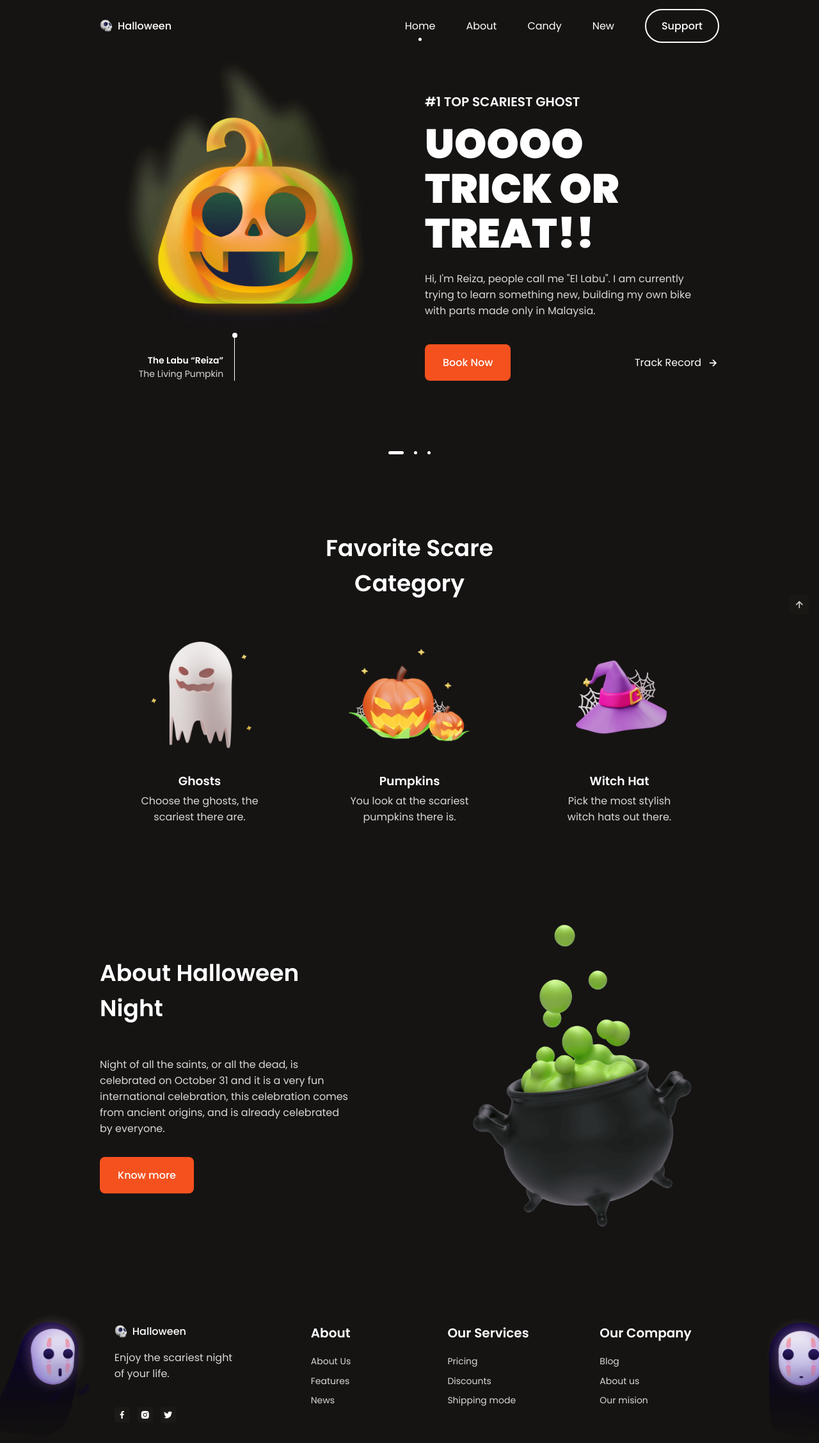
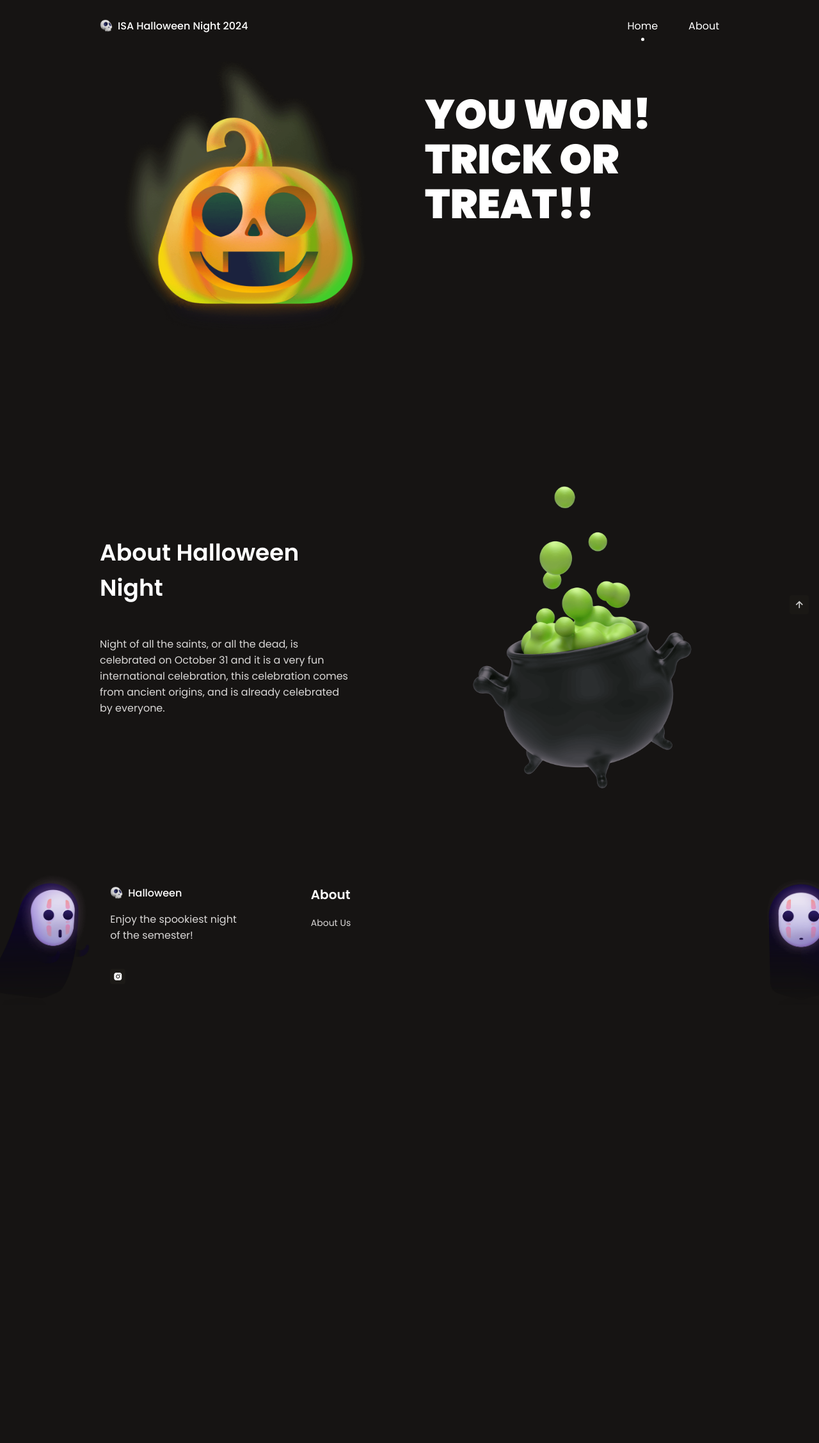
Before and after one commit to AniTang99/AniTang99.github.io, a website: page index.html in a window 1280 px wide. Shown: the whole page at 64% size. After the commit the page ends 1570 px from the top, so only its background shows below. Drawn offline with nearby package versions, Linux system fonts and the light colour scheme.

Commit message:
Updated the website

```diff
--- a/index.html
+++ b/index.html
@@ -35,7 +35,7 @@
                         alt=""
                         class="nav__logo-img"
                     />
-                    Halloween
+                    ISA Halloween Night 2024
                 </a>
 
                 <div class="nav__menu" id="nav-menu">
@@ -50,7 +50,7 @@
                             <a href="#about" class="nav__link">About</a>
                         </li>
 
-                        <li class="nav__item">
+                        <!-- <li class="nav__item">
                             <a href="#trick" class="nav__link">Candy</a>
                         </li>
 
@@ -58,7 +58,7 @@
                             <a href="#new" class="nav__link">New</a>
                         </li>
 
-                        <a href="#" class="button button--ghost">Support</a>
+                        <a href="#" class="button button--ghost">Support</a> -->
                     </ul>
 
                     <div class="nav__close" id="nav-close">
@@ -88,35 +88,35 @@
                                         alt=""
                                         class="home__img"
                                     />
-                                    <div class="home__indicator"></div>
+                                    <!-- <div class="home__indicator"></div> -->
 
-                                    <div class="home__details-img">
+                                    <!-- <div class="home__details-img">
                                         <h4 class="home__details-title">
                                             The Labu “Reiza”
                                         </h4>
                                         <span class="home__details-subtitle"
                                             >The Living Pumpkin</span
                                         >
-                                    </div>
+                                    </div> -->
                                 </div>
 
                                 <div class="home__data">
-                                    <h3 class="home__subtitle">
+                                    <!-- <h3 class="home__subtitle">
                                         #1 Top Scariest Ghost
-                                    </h3>
+                                    </h3> -->
                                     <h1 class="home__title">
-                                        UOOOO <br />
+                                        YOU WON! <br />
                                         TRICK OR <br />
                                         TREAT!!
                                     </h1>
-                                    <p class="home__description">
+                                    <!-- <p class="home__description">
                                         Hi, I'm Reiza, people call me "El Labu".
                                         I am currently trying to learn something
                                         new, building my own bike with parts
                                         made only in Malaysia.
-                                    </p>
+                                    </p> -->
 
-                                    <div class="home__buttons">
+                                    <!-- <div class="home__buttons">
                                         <a href="#" class="button">Book Now</a>
                                         <a
                                             href="#"
@@ -126,13 +126,13 @@
                                                 class="bx bx-right-arrow-alt button__icon"
                                             ></i
                                         ></a>
-                                    </div>
+                                    </div> -->
                                 </div>
                             </div>
                         </section>
 
                         <!-- HOME SLIDER 2 -->
-                        <section class="swiper-slide">
+                        <!-- <section class="swiper-slide">
                             <div class="home__content grid">
                                 <div class="home__group">
                                     <img
@@ -181,10 +181,10 @@
                                     </div>
                                 </div>
                             </div>
-                        </section>
+                        </section> -->
 
                         <!-- HOME SLIDER 3 -->
-                        <section class="swiper-slide">
+                        <!-- <section class="swiper-slide">
                             <div class="home__content grid">
                                 <div class="home__group">
                                     <img
@@ -234,14 +234,14 @@
                                     </div>
                                 </div>
                             </div>
-                        </section>
+                        </section> -->
                     </div>
                     <div class="swiper-pagination"></div>
                 </div>
             </section>
 
             <!--==================== CATEGORY ====================-->
-            <section class="section category">
+            <!-- <section class="section category">
                 <h2 class="section__title">
                     Favorite Scare <br />
                     Category
@@ -284,7 +284,7 @@
                         </p>
                     </div>
                 </div>
-            </section>
+            </section> -->
 
             <!--==================== ABOUT ====================-->
             <section class="section about" id="about">
@@ -301,7 +301,7 @@
                             from ancient origins, and is already celebrated by
                             everyone.
                         </p>
-                        <a href="#" class="button">Know more</a>
+                        <!-- <a href="#" class="button">Know more</a> -->
                     </div>
 
                     <img
@@ -589,32 +589,32 @@
                     </a>
 
                     <p class="footer__description">
-                        Enjoy the scariest night <br />
-                        of your life.
+                        Enjoy the spookiest night <br />
+                        of the semester!
                     </p>
 
                     <div class="footer__social">
-                        <a
+                        <!-- <a
                             href="https://www.facebook.com/"
                             target="_blank"
                             class="footer__social-link"
                         >
                             <i class="bx bxl-facebook"></i>
-                        </a>
+                        </a> -->
                         <a
-                            href="https://www.instagram.com/"
+                            href="https://www.instagram.com/isaatunl/"
                             target="_blank"
                             class="footer__social-link"
                         >
                             <i class="bx bxl-instagram-alt"></i>
                         </a>
-                        <a
+                        <!-- <a
                             href="https://twitter.com/"
                             target="_blank"
                             class="footer__social-link"
                         >
                             <i class="bx bxl-twitter"></i>
-                        </a>
+                        </a> -->
                     </div>
                 </div>
 
@@ -623,18 +623,20 @@
 
                     <ul class="footer__links">
                         <li>
-                            <a href="#" class="footer__link">About Us</a>
+                            <a href="https://isa.unl.edu/welcome-indian-students-association"
+                             target="_blank"
+                             class="footer__link">About Us</a>
                         </li>
-                        <li>
+                        <!-- <li>
                             <a href="#" class="footer__link">Features</a>
                         </li>
                         <li>
                             <a href="#" class="footer__link">News</a>
-                        </li>
+                        </li> -->
                     </ul>
                 </div>
 
-                <div class="footer__content">
+                <!-- <div class="footer__content">
                     <h3 class="footer__title">Our Services</h3>
 
                     <ul class="footer__links">
@@ -648,9 +650,9 @@
                             <a href="#" class="footer__link">Shipping mode</a>
                         </li>
                     </ul>
-                </div>
+                </div> -->
 
-                <div class="footer__content">
+                <!-- <div class="footer__content">
                     <h3 class="footer__title">Our Company</h3>
 
                     <ul class="footer__links">
@@ -665,7 +667,7 @@
                         </li>
                     </ul>
                 </div>
-            </div>
+            </div> -->
 
             <!-- <span class="footer__copy">&#169; Travis. All rigths reserved</span> -->
 
```
